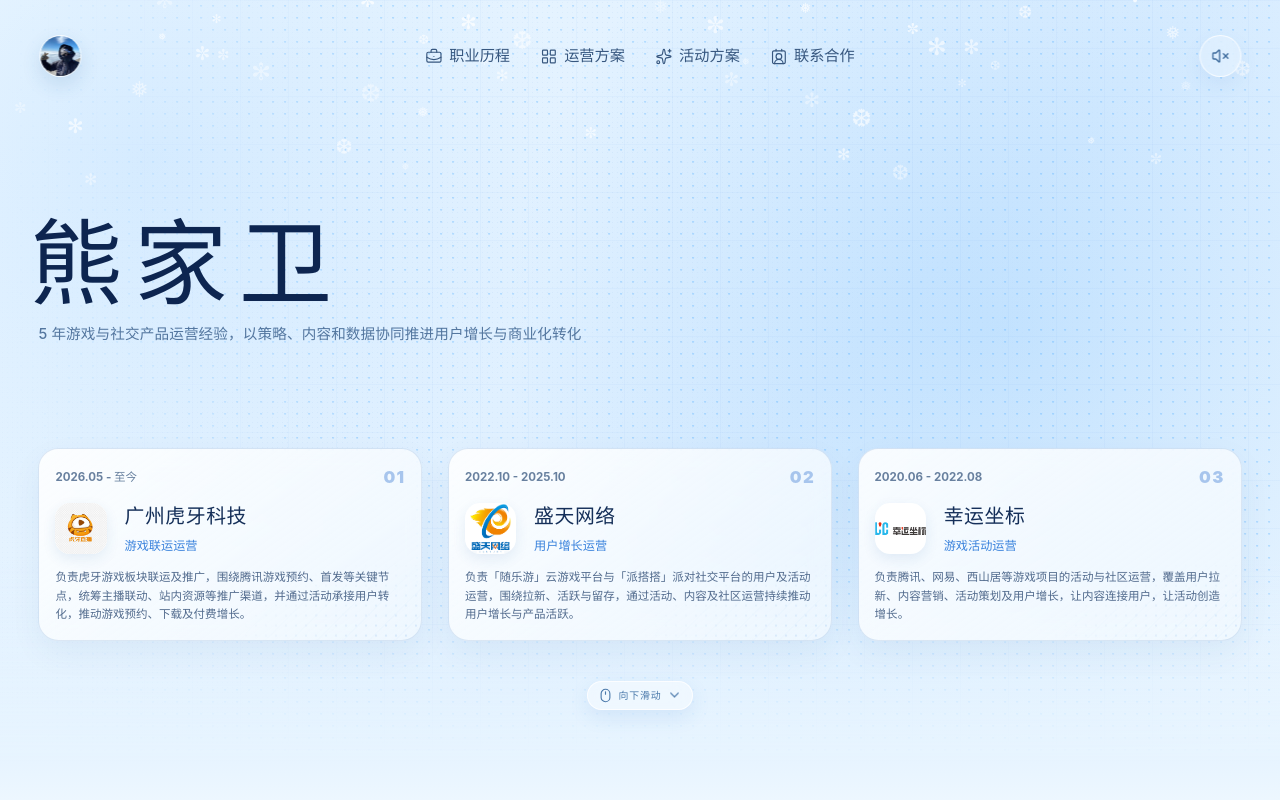
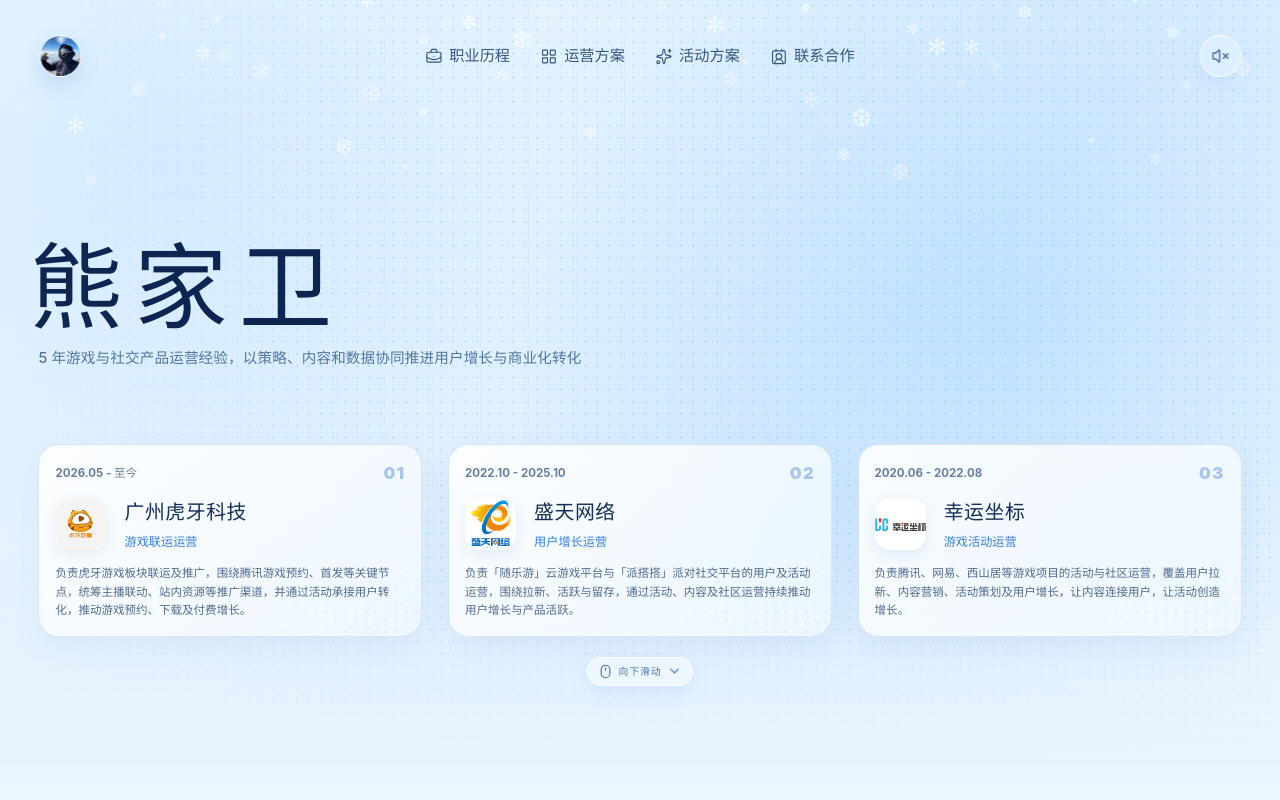
Before and after one commit to xjw051724-rgb/xjw051724-rgb.github.io, a React (Vite) app: page / in a window 1280 px wide. Shown: the top 800 px of the page. Built offline with nearby package versions, Linux system fonts and the light colour scheme.

Commit message:
fix: 下滑按钮距经历卡片底部20px，压缩首屏空间适配不同屏幕

```diff
--- a/src/styles/index.css
+++ b/src/styles/index.css
@@ -31,7 +31,7 @@
   justify-content: center;
   min-height: 100svh;
   overflow: hidden;
-  padding: clamp(110px, 14vh, 160px) 0 clamp(46px, 6vh, 64px);
+  padding: clamp(110px, 14vh, 160px) 0 clamp(30px, 4vh, 48px);
   background:
     radial-gradient(circle at 12% 20%, rgba(85, 169, 255, .13), transparent 26rem),
     radial-gradient(circle at 78% 41%, rgba(22, 143, 250, .14), transparent 31rem),
@@ -80,7 +80,7 @@
 @keyframes snow-cursor-pulse { 0%, 100% { transform: scale(.88); opacity: .25; } 50% { transform: scale(1.12); opacity: .78; } }
 @keyframes snow-cursor-spin { to { transform: rotate(360deg); } }
 
-.scroll-prompt { position: relative; z-index: 6; display: inline-flex; align-items: center; align-self: center; gap: 6px; margin-top: clamp(24px, 5vh, 56px); border: 1px solid rgba(255, 255, 255, .78); border-radius: 999px; padding: 8px 12px; color: #4a79ab; background: rgba(248, 252, 255, .55); box-shadow: 0 7px 20px rgba(43, 120, 202, .11); font-size: .68rem; font-weight: 780; letter-spacing: .08em; backdrop-filter: blur(8px); cursor: pointer; }
+.scroll-prompt { position: relative; z-index: 6; display: inline-flex; align-items: center; align-self: center; gap: 6px; margin-top: 20px; border: 1px solid rgba(255, 255, 255, .78); border-radius: 999px; padding: 8px 12px; color: #4a79ab; background: rgba(248, 252, 255, .55); box-shadow: 0 7px 20px rgba(43, 120, 202, .11); font-size: .68rem; font-weight: 780; letter-spacing: .08em; backdrop-filter: blur(8px); cursor: pointer; }
 .scroll-prompt svg:last-child { animation: scroll-prompt-bounce 1.3s ease-in-out infinite; }
 .scroll-prompt:hover { color: #126dd9; background: rgba(255, 255, 255, .86); animation-play-state: paused; }
 @keyframes scroll-prompt-bounce { 0%, 100% { transform: translateY(-1px); } 50% { transform: translateY(2px); } }
@@ -136,7 +136,7 @@
 .portfolio-nav .portfolio-sound-toggle[aria-pressed="true"] svg { animation: ambient-note 2.2s ease-in-out infinite; }
 @keyframes ambient-note { 0%, 100% { transform: scale(1); } 50% { transform: scale(1.13); filter: drop-shadow(0 0 5px rgba(41, 135, 231, .55)); } }
 
-.portfolio-hero__content { position: relative; z-index: 4; display: flex; min-height: clamp(280px, 35vh, 360px); flex-direction: column; justify-content: center; }
+.portfolio-hero__content { position: relative; z-index: 4; display: flex; min-height: clamp(220px, 28vh, 320px); flex-direction: column; justify-content: center; }
 .portfolio-hero__prelude { margin: 0; color: #4688df; font-size: .72rem; font-weight: 800; letter-spacing: .16em; text-transform: uppercase; }
 .portfolio-hero h1 {
   margin: 14px 0 0 -9px;
@@ -149,7 +149,7 @@
 }
 .portfolio-hero__subtitle { max-width: none; margin: clamp(30px, 4vh, 56px) 0 0; color: #53769f; font-size: clamp(.88rem, 1.35vw, 2.1rem); font-weight: 550; line-height: 1.75; letter-spacing: .01em; white-space: nowrap; }
 
-.career-history { position: relative; z-index: 4; margin-top: clamp(28px, 6vh, 60px); }
+.career-history { position: relative; z-index: 4; margin-top: clamp(14px, 2.5vh, 26px); }
 .career-history__heading { display: flex; align-items: baseline; justify-content: space-between; gap: 24px; margin-bottom: 14px; }
 .career-history__heading > span { color: #246fcf; font-size: .74rem; font-weight: 800; letter-spacing: .14em; }
 .career-history__grid { display: grid; grid-template-columns: repeat(3, minmax(0, 1fr)); gap: clamp(14px, 2vw, 32px); }
@@ -157,7 +157,7 @@
   position: relative;
   isolation: isolate;
   display: flex;
-  min-height: clamp(190px, 30vh, 360px);
+  min-height: clamp(150px, 22vh, 280px);
   flex-direction: column;
   overflow: hidden;
   border: 1px solid rgba(90, 141, 201, .2);
```
